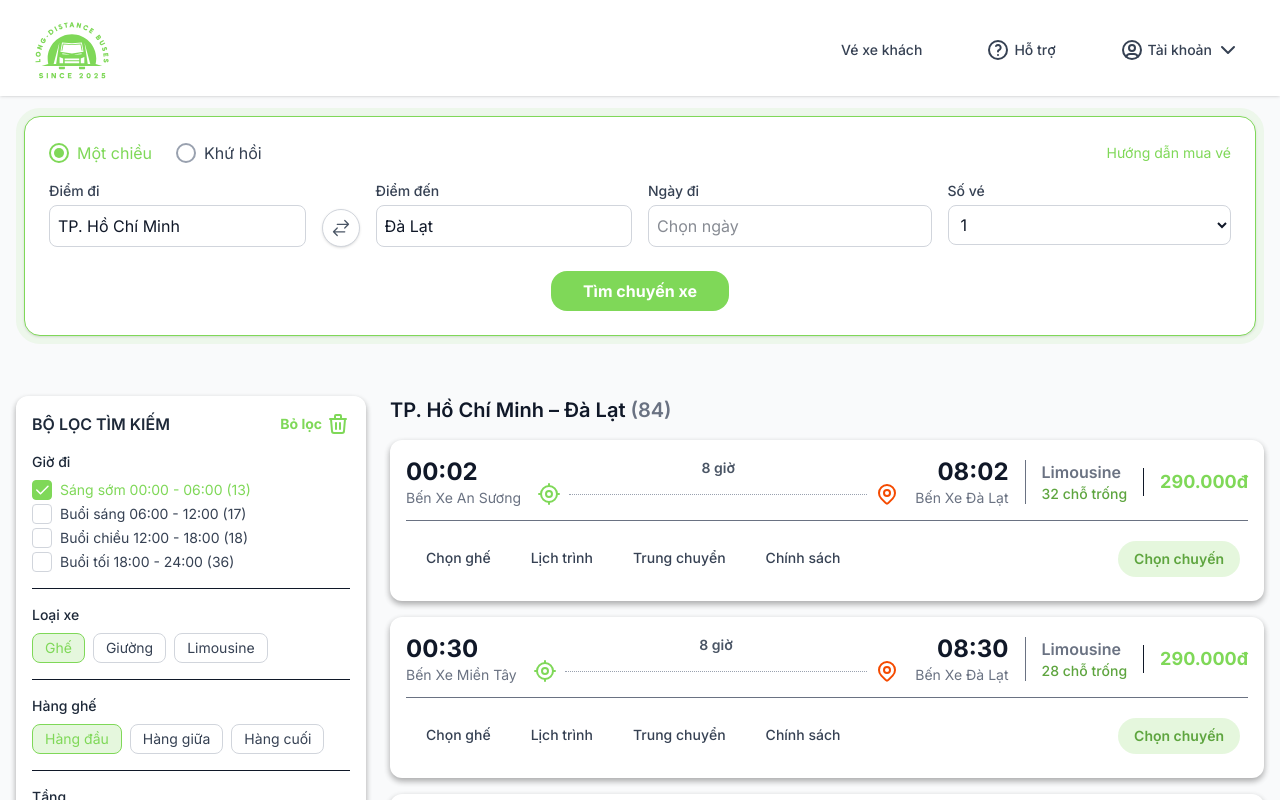
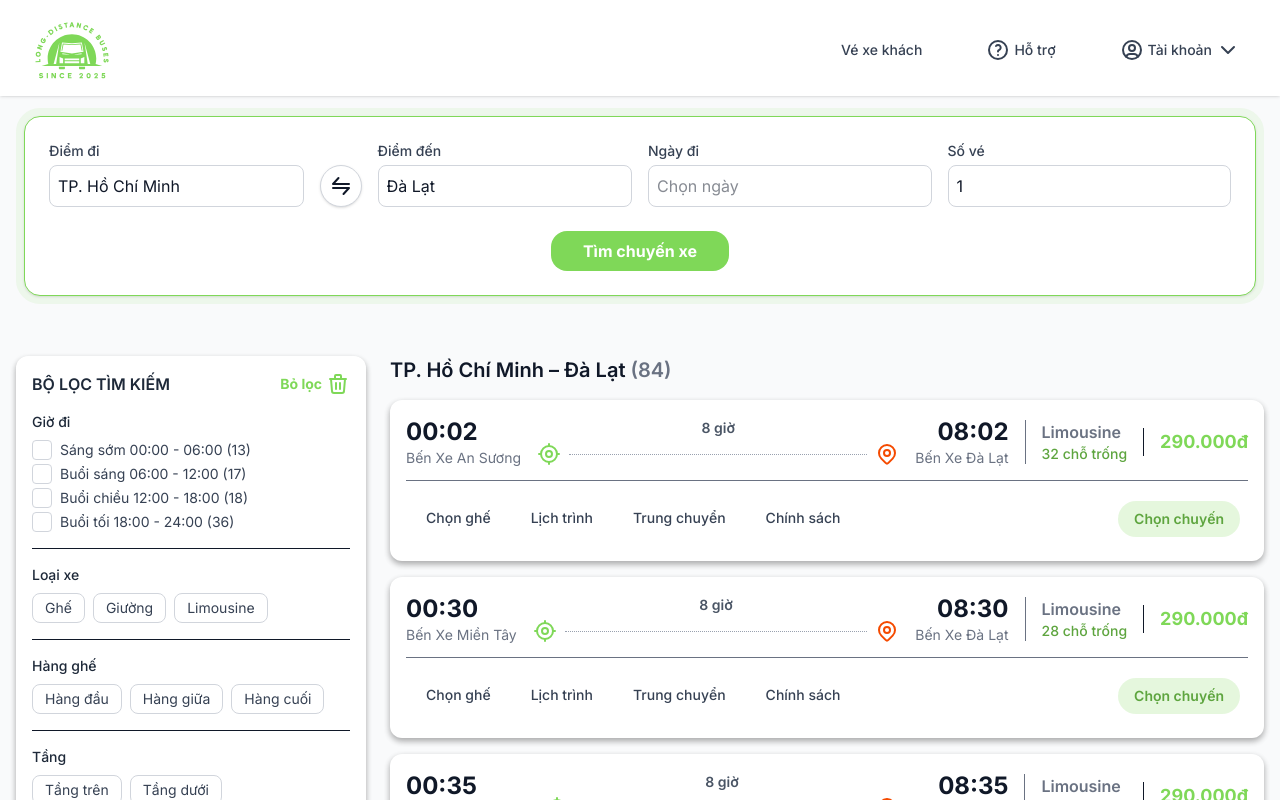
Before and after one commit to tranlinh102/front-coach-ticket-booking, a Next.js app: page /search in a window 1280 px wide. Shown: the top 800 px of the page. Built offline with nearby package versions, Linux system fonts and the light colour scheme.

Commit message:
20/10 16h10 update

```diff
--- a/components/pages/TicketSearch/SearchFilter/SearchFilter.tsx
+++ b/components/pages/TicketSearch/SearchFilter/SearchFilter.tsx
@@ -16,13 +16,10 @@ const seatRows = ["Hàng đầu", "Hàng giữa", "Hàng cuối"];
 const floors = ["Tầng trên", "Tầng dưới"];
 
 export default function SearchFilter() {
-  const [selectedTimes, setSelectedTimes] = useState<string[]>([
-    "Sáng sớm 00:00 - 06:00 (13)",
-  ]);
-
-  const [selectedCarTypes, setSelectedCarTypes] = useState<string[]>(["Ghế"]);
-  const [selectedSeatRows, setSelectedSeatRows] = useState<string[]>(["Hàng đầu"]);
-  const [selectedFloors, setSelectedFloors] = useState<string[]>(["Tầng trên"]);
+  const [selectedTimes, setSelectedTimes] = useState<string[]>([""]);
+  const [selectedCarTypes, setSelectedCarTypes] = useState<string[]>([""]);
+  const [selectedSeatRows, setSelectedSeatRows] = useState<string[]>([""]);
+  const [selectedFloors, setSelectedFloors] = useState<string[]>([""]);
 
   const handleTimeChange = (label: string) => {
     setSelectedTimes((prev) =>
--- a/components/pages/TicketSearch/SearchTicketForm.tsx
+++ b/components/pages/TicketSearch/SearchTicketForm.tsx
@@ -6,6 +6,7 @@ import { vi } from "date-fns/locale";
 
 import "react-datepicker/dist/react-datepicker.css";
 import LocationPicker from "./LocationPicker";
+import { SwapIcon } from "@/components/ui/Icon";
 
 // import { formatDate } from "@/libs/date";
 
@@ -19,7 +20,6 @@ export default function SearchTicketForm() {
 
   const handleSubmit = (e: React.FormEvent) => {
     e.preventDefault();
-
 
     // const formattedDepartureDate = departureDate ? formatDate(departureDate) : "";
     // alert(`${formattedDepartureDate}`);
@@ -42,9 +42,9 @@ export default function SearchTicketForm() {
         onSubmit={handleSubmit}
         className="rounded-2xl border border-[var(--brand)] bg-white p-6 shadow-sm"
         style={{ outline: "8px solid rgba(127,216,88,.1)" }}
+        noValidate
       >
-
-        <div className="mb-4 flex items-center gap-6">
+        {/* <div className="mb-4 flex items-center gap-6">
           <label className="flex cursor-pointer items-center space-x-2">
             <input
               type="radio"
@@ -95,7 +95,7 @@ export default function SearchTicketForm() {
           >
             Hướng dẫn mua vé
           </a>
-        </div>
+        </div> */}
 
         <div
           className={`grid grid-cols-1 gap-4 sm:grid-cols-2 ${
@@ -117,20 +117,7 @@ export default function SearchTicketForm() {
                 "
                 aria-label="Đảo ngược điểm đi và điểm đến"
               >
-                <svg
-                  xmlns="http://www.w3.org/2000/svg"
-                  fill="none"
-                  viewBox="0 0 24 24"
-                  strokeWidth={1.5}
-                  stroke="currentColor"
-                  className="w-5 h-5 text-gray-600"
-                >
-                  <path
-                    strokeLinecap="round"
-                    strokeLinejoin="round"
-                    d="M7.5 21 3 16.5m0 0L7.5 12M3 16.5h13.5m0-13.5L21 7.5m0 0L16.5 12M21 7.5H7.5"
-                  />
-                </svg>
+                <SwapIcon />
               </button>
             </div>
 
@@ -173,18 +160,16 @@ export default function SearchTicketForm() {
             <label className="mb-1 block text-sm font-medium text-gray-700">
               Số vé
             </label>
-            <select
+            <input
+              type="number"
+              min={1}
               value={tickets}
               onChange={(e) => setTickets(Number(e.target.value))}
-              className="w-full rounded-lg border border-gray-300 p-2"
-            >
-              {[1, 2, 3, 4, 5].map((n) => (
-                <option key={n} value={n}>
-                  {n}
-                </option>
-              ))}
-            </select>
+              className="w-full rounded-lg border border-gray-300 p-2 focus:border-blue-500 focus:ring-1 focus:ring-blue-500"
+              placeholder="Nhập số vé"
+            />
           </div>
+
         </div>
 
         <div className="mt-6 text-center">
```
